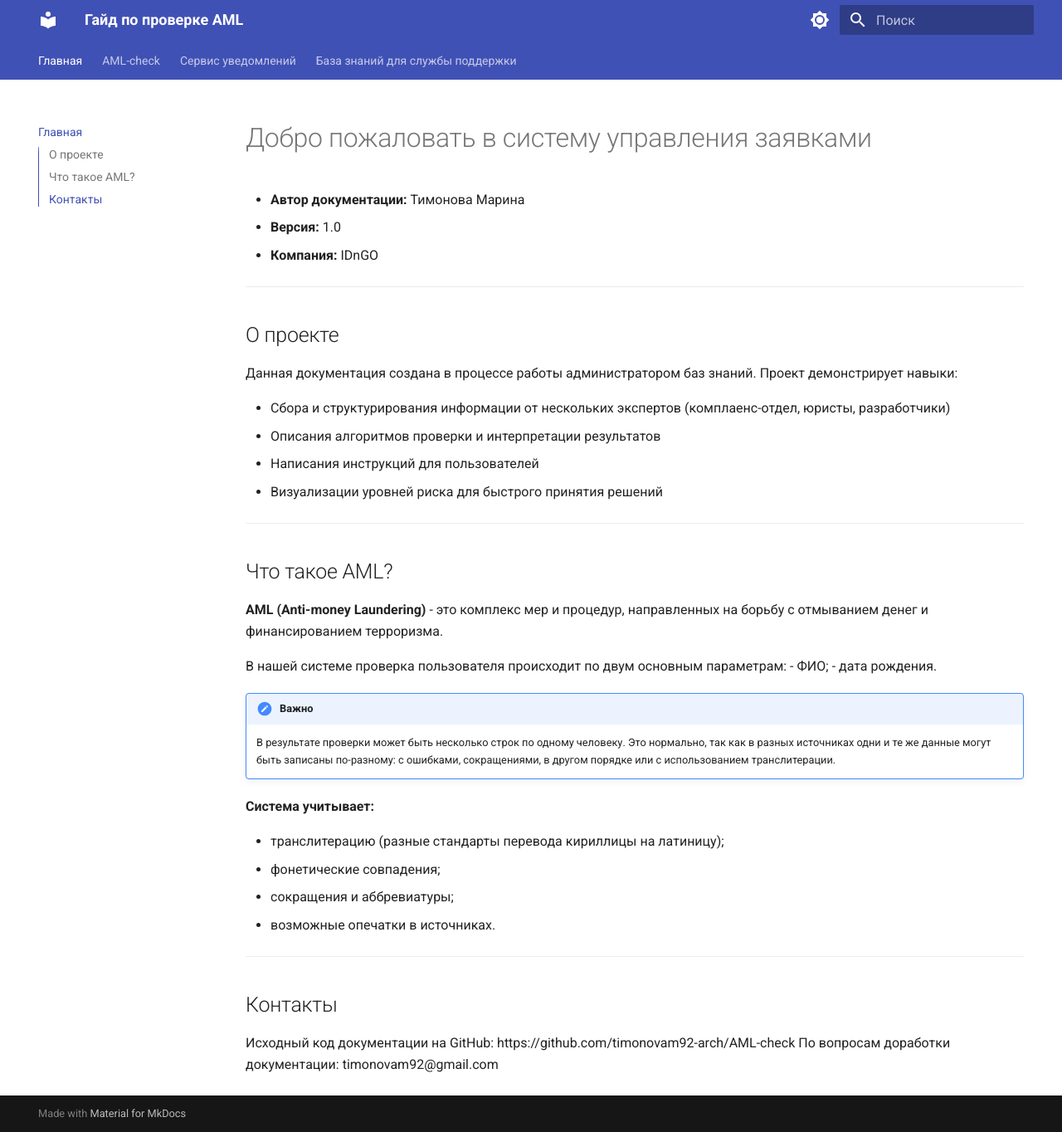
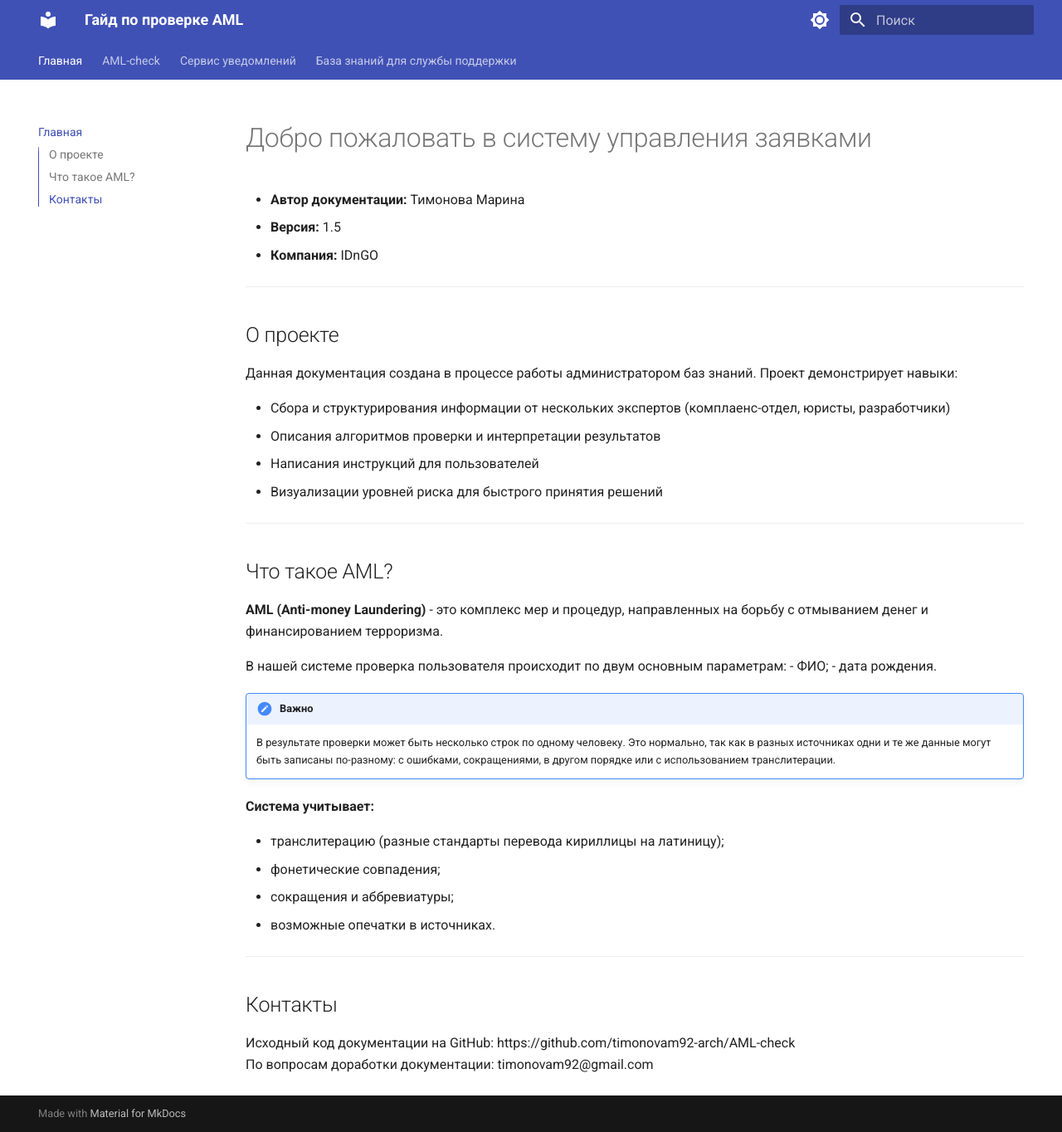
Before and after one commit to timonovam92-arch/AML-check, an MkDocs documentation site: the page built from docs/index.md, in a window 1280 px wide and 1364 px high. Shown: the whole window at 83% size. Built offline with MkDocs 1.6.1 and Material for MkDocs 9.7.7, drawn with Linux system fonts in a browser that asks for light colours.

```diff
--- a/docs/index.md
+++ b/docs/index.md
@@ -1,7 +1,7 @@
 # Добро пожаловать в систему управления заявками
 
 - **Автор документации:** Тимонова Марина
-- **Версия:** 1.0
+- **Версия:** 1.5
 - **Компания:** IDnGO
 
 ---
@@ -38,5 +38,5 @@
 ---
 
 ## Контакты
-Исходный код документации на GitHub: https://github.com/timonovam92-arch/AML-check
+Исходный код документации на GitHub: https://github.com/timonovam92-arch/AML-check <br>
 По вопросам доработки документации: timonovam92@gmail.com
```
Also changed, not shown: docs/style-guide/index.md (added, +35 -0 lines).
